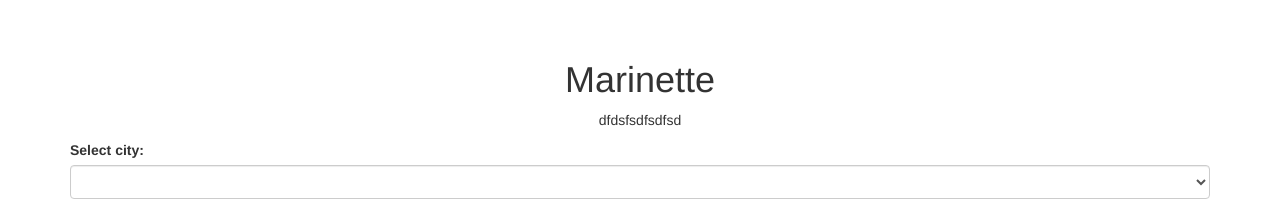
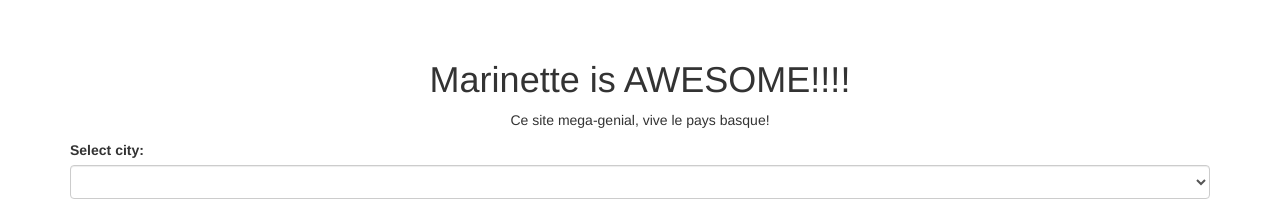
Before and after one commit to Sl0b/MarinetteLaurAiz, a website: page public/index.html in a window 1280 px wide. Drawn offline with nearby package versions, Linux system fonts and the light colour scheme; some packages are replaced by stand-ins of ours.

Commit message:
text cool

```diff
--- a/public/js/controllers/mainController.js
+++ b/public/js/controllers/mainController.js
@@ -1,6 +1,6 @@
 // MAIN CONTROLLER
 function mainController($scope, listVilleService) {
-  $scope.title = "Marinette";
+  $scope.title = "Marinette is AWESOME!!!!";
   $scope.villes = [
     {nom: "Biarritz", video: "https://www.youtube.com/embed/SblTNCEnhIw"},
     {nom: "Donostia", video: "https://player.vimeo.com/video/142316610"},
--- a/public/views/main.html
+++ b/public/views/main.html
@@ -1,6 +1,6 @@
 <h1 class="text-center">{{title}}</h1>
 <p class="text-center">
-	dfdsfsdfsdfsd
+	Ce site mega-genial, vive le pays basque!
 </p>
 
 <div class="form-group">
```
